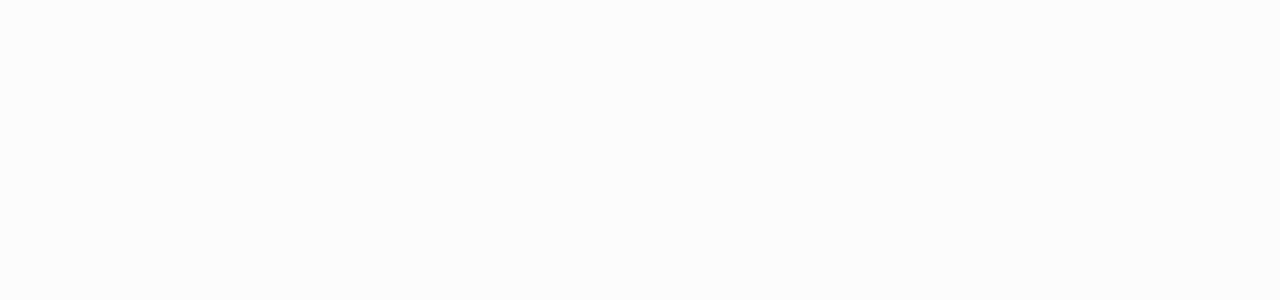
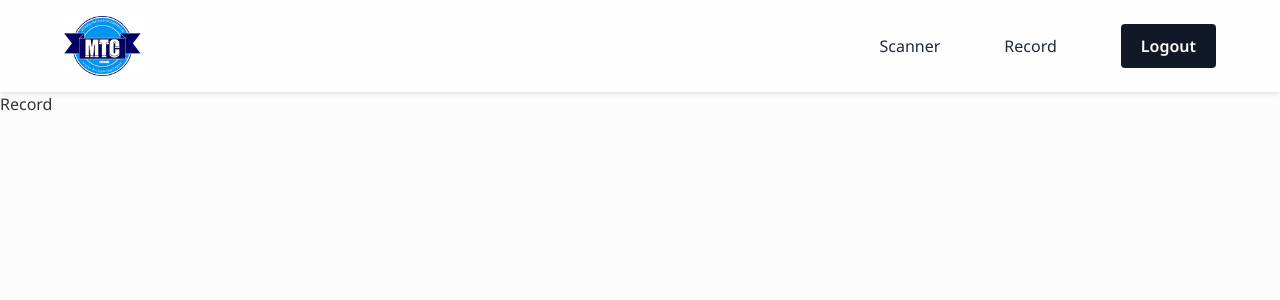
Before and after one commit to Swathyvarushini/MtcReact, a React (Create React App) app: page /record in a window 1280 px wide. Before the commit this address had no page. Shown: the top 300 px of the page. Built offline with nearby package versions, Linux system fonts and the light colour scheme; sample sign-in values are in the browser's storage.

Commit message:
Add Record page and user navber style

```diff
--- a/src/App.js
+++ b/src/App.js
@@ -15,6 +15,7 @@
 import VehicleRegister from "./pages/Admin/VehicleRegister";
 import FormData from "./components/FormData";
 import SelectRole from './pages/Admin/SelectRole';
+import Record from "./pages/User/Record";
 
 const App = () => {
   return (
@@ -28,7 +29,7 @@
 
 const AppRoutes = () => {
   const location = useLocation();
-  const isUserRoute = location.pathname.startsWith('/scanner') || location.pathname.startsWith('/form');
+  const isUserRoute = location.pathname.startsWith('/scanner') || location.pathname.startsWith('/form') || location.pathname.startsWith('/record');
   const isAdminRoute = location.pathname.startsWith('/home') || location.pathname.startsWith('/user-details') || location.pathname.startsWith('/vehicle-details') || location.pathname.startsWith('/inspection-details') || location.pathname.startsWith('/user-register') || location.pathname.startsWith('/vehicle-register');
 
   return (
@@ -40,6 +41,7 @@
         <Route path="/scanner" element={<ProtectedRoute><Scanner /></ProtectedRoute>} />
         <Route path="/formData" element={<ProtectedRoute><FormData /></ProtectedRoute>} />
         <Route path="/form" element={<ProtectedRoute><Form /></ProtectedRoute>} />
+        <Route path="/record" element={<ProtectedRoute><Record/></ProtectedRoute>} />
         <Route path="/select-role" element={<ProtectedRoute><SelectRole /></ProtectedRoute>} />
         <Route path="/home" element={<ProtectedRoute><Home /></ProtectedRoute>} />
         <Route path="/user-details" element={<ProtectedRoute><UserDetails /></ProtectedRoute>} />
--- a/src/assets/css/index.css
+++ b/src/assets/css/index.css
@@ -320,6 +320,16 @@
   align-items: center;
 }
 
+
+.logo-image {
+  height: 40px;
+  width: auto;
+}
+
+.nav-links {
+  display: flex;
+  gap: 20px;
+}
 .logo-image {
   width: 80px;
   height: 60px;
--- a/src/components/FormData.js
+++ b/src/components/FormData.js
@@ -13,14 +13,6 @@
     return (
         <div>
             <h1>Form for Fleet No: {fleetNo}</h1>
-            <div>
-                <h2>Vehicle Details:</h2>
-                <p>Fleet Number: {formData.vehicleFleetNumberPojo}</p>
-                <p>Registration Number: {formData.registrationNumber}</p>
-                <p>Type: {formData.type}</p>
-                <p>Brand: {formData.brand}</p>
-                <p>Model: {formData.model}</p>
-            </div>
             <RemarkForm />
         </div>
     );
--- a/src/components/UserNavbar.js
+++ b/src/components/UserNavbar.js
@@ -1,20 +1,41 @@
-import React from 'react'
+import React, { useState, useEffect} from 'react';
 import { NavLink } from 'react-router-dom';
 import logo from "../assets/images/newlogo.png";
 
 export const UserNavbar = () => {
+  const [isMenuOpen, setIsMenuOpen] = useState(false);
+  const toggleMenu = () => setIsMenuOpen(!isMenuOpen);
+  const closeMenu = () => setIsMenuOpen(false);
+
+  useEffect(() => {
+    const handleClickOutside = (event) => {
+      if (!event.target.closest('.navbar')) {
+        setIsMenuOpen(false);
+      }
+    };
+
+    if (isMenuOpen) {
+      document.addEventListener('click', handleClickOutside);
+    } else {
+      document.removeEventListener('click', handleClickOutside);
+    }
+
+    return () => {
+      document.removeEventListener('click', handleClickOutside);
+    };
+  }, [isMenuOpen]);
+
   return (
-    <>
-      <nav>
-      <div className='navbar'>
-        <img src={logo} alt="mtc-logo" className='logo-image' />
-        <div>
-          <NavLink to="/record">Record</NavLink>
-          <NavLink to="/" className="logout-btn">Logout</NavLink>
-        </div>
-
+    <nav className='navbar'>
+      <img src={logo} alt="mtc-logo" className='logo-image' />
+      <div className="hamburger" onClick={toggleMenu}>
+        <svg xmlns="http://www.w3.org/2000/svg" width="32" height="32" viewBox="0 0 24 24"><path fill="currentColor" d="M3 18h18v-2H3zm0-5h18v-2H3zm0-7v2h18V6z" /></svg>
       </div>
-      </nav>
-    </>
+      <div className={`nav-links ${isMenuOpen ? 'open' : ''}`}>
+        <NavLink to="/scanner" className='nav-link' onClick={closeMenu}>Scanner</NavLink>
+        <NavLink to="/record" className='nav-link' onClick={closeMenu}>Record</NavLink>
+        <NavLink to="/" className="logout-btn" onClick={closeMenu}>Logout</NavLink>
+      </div>
+    </nav>
   )
 }
--- a/src/pages/Admin/UserDetails.js
+++ b/src/pages/Admin/UserDetails.js
@@ -88,7 +88,7 @@
     const filteredStaffDetails = staffDetails
         .filter(staff =>
             staff.staffNamePojo.toLowerCase().includes(searchTerm.toLowerCase()) ||
-            staff.username.toLowerCase().includes(searchTerm.toLowerCase())
+            staff.staffNumberPojo.toLowerCase().includes(searchTerm.toLowerCase())
         )
         .filter(staff => filterCriteria === '' || staff.staffRolePojo === filterCriteria || staff.staffDesignationPojo === filterCriteria);
 
--- a/src/pages/Admin/VehicleDetails.js
+++ b/src/pages/Admin/VehicleDetails.js
@@ -39,9 +39,6 @@
         setSearchTerm(e.target.value);
     };
 
-    const handleFilterChange = (e) => {
-        setFilterCriteria(e.target.value);
-    };
 
     const handleEditClick = (vehicle) => {
         setIsEditing(true);
@@ -98,7 +95,6 @@
         <div className='user-container'>
             <div className='filters'>
                 <Search searchTerm={searchTerm} handleSearchChange={handleSearchChange} />
-                <Filter filterCriteria={filterCriteria} handleFilterChange={handleFilterChange} />
             </div>
             <h3 className='user-heading'>Vehicle Information</h3>
             {error && <div className='error'>{error}</div>}
--- a/src/pages/User/Form.js
+++ b/src/pages/User/Form.js
@@ -5,12 +5,16 @@
 import CONFIG from '../../Config';
 import { useLocation } from 'react-router-dom';
 import FormData from '../../components/FormData';
+import { useSelector } from 'react-redux';
 
 export default function Form() {
   const location = useLocation();
   const [currentDate, setCurrentDate] = useState('');
   const [username, setUsername] = useState('');
   const [formData, setFormData] = useState({});
+  const userInfo = useSelector((state) => state.user.userInfo);
+  console.log(userInfo);
+
 
   useEffect(() => {
     const params = new URLSearchParams(location.search);
@@ -56,10 +60,12 @@
           <img src={icon} alt="icon" className='scanner__icon' />
           <h1 className='scanner__title'>MTC-THAMBARAM</h1>
           <div className="form__username">
-            <p>{username}</p>
-            <p>{formData.vehicleFleetNumberPojo}</p>
+            <p>{`Staff.No: ${userInfo.staffNumberPojo}`}</p>
+            <p>{`Name: ${userInfo.staffNamePojo}`}</p>
+            <p>{`Fleet.No: ${formData.vehicleFleetNumberPojo}`}</p>
+            <p className="form__datetime">{currentDate}</p>
           </div>
-          <p className="form__datetime">{currentDate}</p>
+
         </div>
         <div className='form-body'>
           <FormData formData={formData} />
--- /dev/null
+++ b/src/pages/User/Record.js
@@ -0,0 +1,9 @@
+import React from 'react'
+
+const Record = () => {
+  return (
+    <div>Record</div>
+  )
+}
+
+export default Record
```
